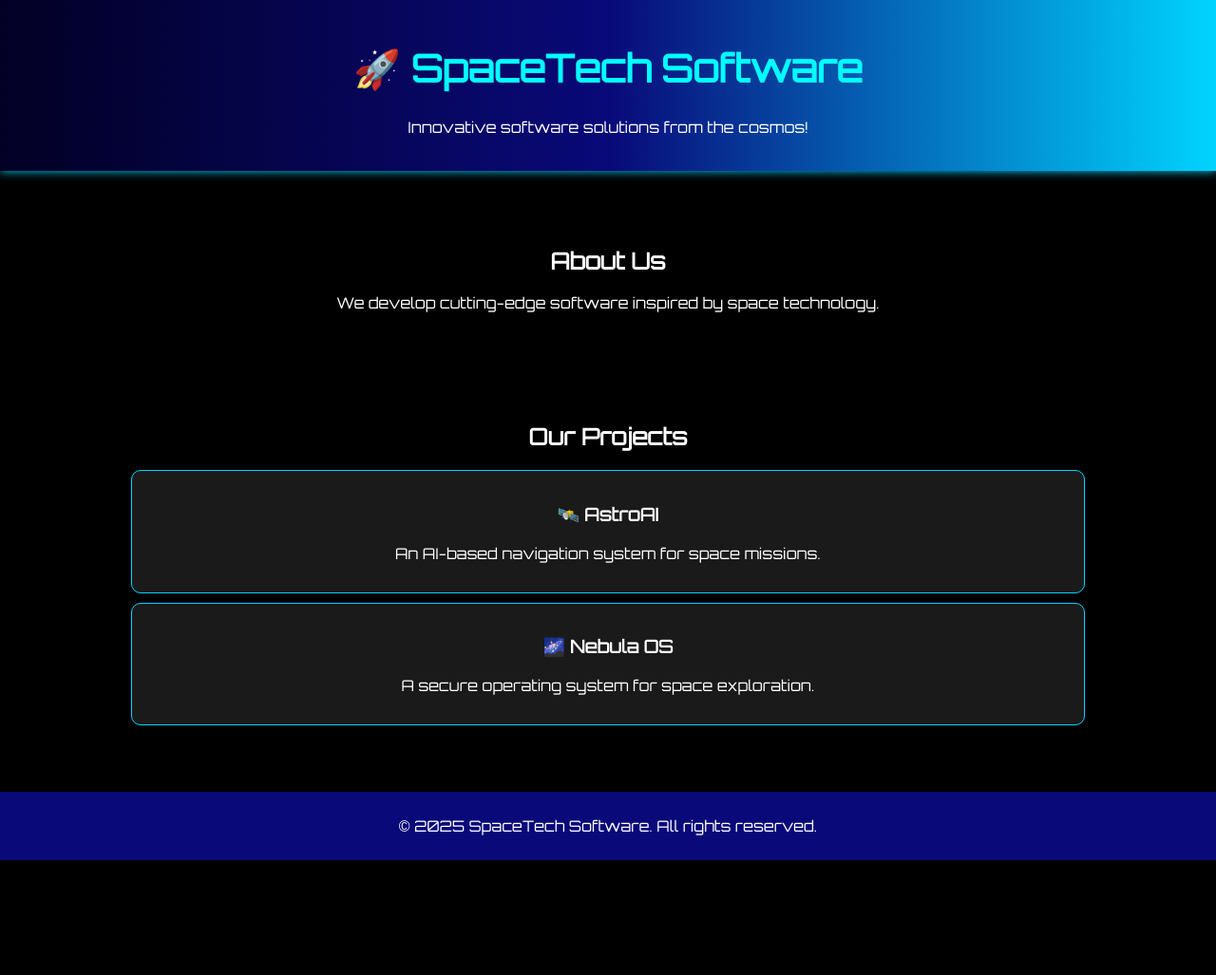
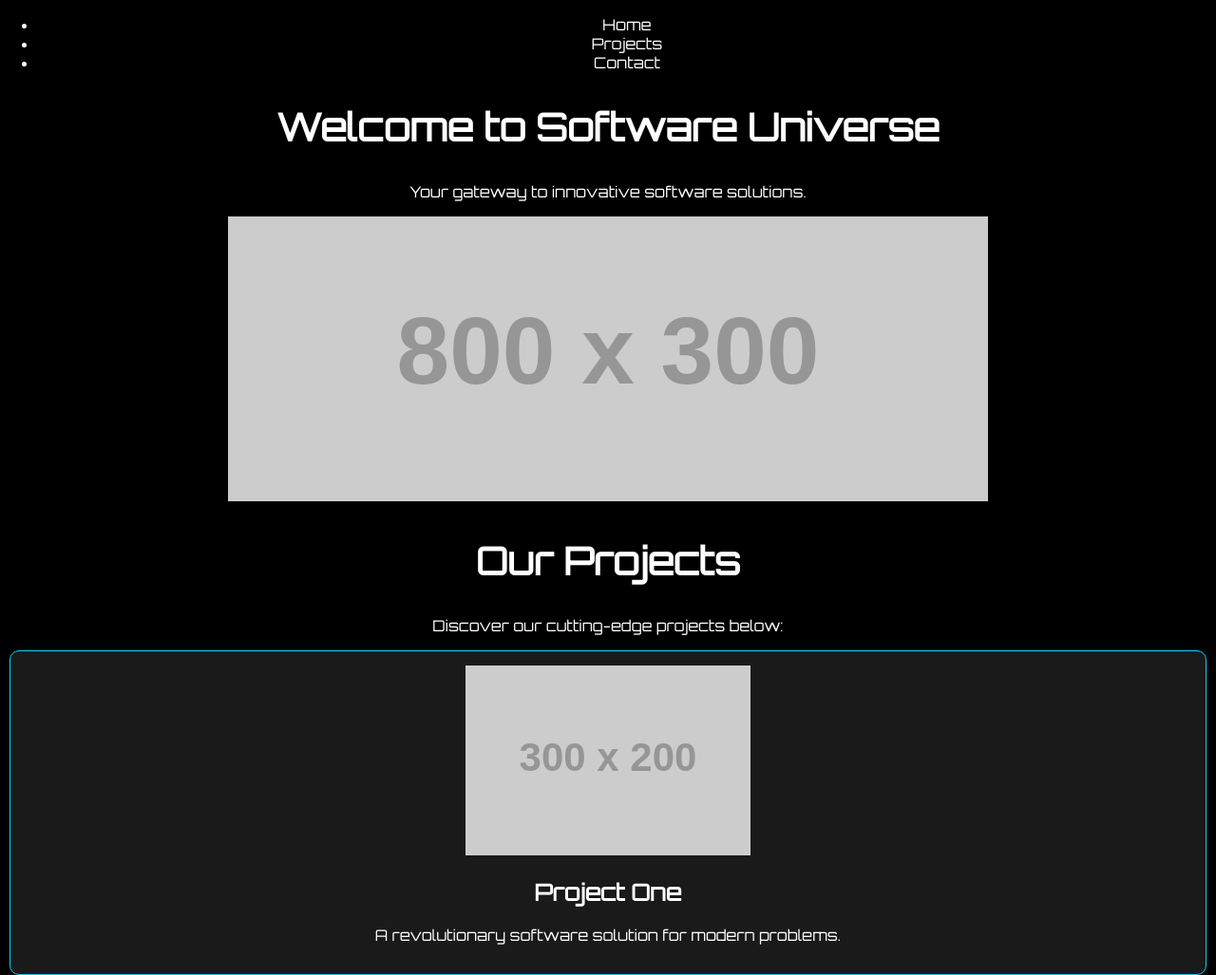
Before and after one commit to beytullahaltundal/beytullahaltundal.github.io, a plain HTML site: page index.html in a window 1280 px wide. Shown: the top 1027 px of the page at 95% size. Before the commit the page ends 906 px from the top, so only its background shows below. Drawn offline with Linux system fonts and the light colour scheme; placeholder pictures from the web are drawn by us.

Commit message:
Update index.html

```diff
--- a/index.html
+++ b/index.html
@@ -1,38 +1,56 @@
 <!DOCTYPE html>
 <html lang="en">
 <head>
-    <meta charset="UTF-8">
-    <meta name="viewport" content="width=device-width, initial-scale=1.0">
-    <title>SpaceTech Software</title>
-    <link rel="stylesheet" href="style.css">
+  <meta charset="UTF-8">
+  <meta name="viewport" content="width=device-width, initial-scale=1.0">
+  <title>Software Universe</title>
+  <link rel="stylesheet" href="style.css">
 </head>
 <body>
-    <header>
-        <h1>🚀 SpaceTech Software</h1>
-        <p>Innovative software solutions from the cosmos!</p>
-    </header>
+  <!-- Navigasyon Menüsü -->
+  <nav>
+    <ul class="nav-tabs">
+      <li data-tab="home" class="active">Home</li>
+      <li data-tab="projects">Projects</li>
+      <li data-tab="contact">Contact</li>
+    </ul>
+  </nav>
 
-    <section class="about">
-        <h2>About Us</h2>
-        <p>We develop cutting-edge software inspired by space technology.</p>
+  <!-- Sekmeli İçerik Alanı -->
+  <div class="tab-content">
+    <!-- Home Bölümü -->
+    <section id="home" class="tab active">
+      <h1>Welcome to Software Universe</h1>
+      <p>Your gateway to innovative software solutions.</p>
+      <img src="https://via.placeholder.com/800x300/000000/ffffff?text=Welcome+to+Software+Universe" alt="Welcome Image">
     </section>
 
-    <section class="projects">
-        <h2>Our Projects</h2>
+    <!-- Projects Bölümü -->
+    <section id="projects" class="tab">
+      <h1>Our Projects</h1>
+      <p>Discover our cutting-edge projects below:</p>
+      <div class="project-cards">
         <div class="project-card">
-            <h3>🛰️ AstroAI</h3>
-            <p>An AI-based navigation system for space missions.</p>
+          <img src="https://via.placeholder.com/300x200/000000/ffffff?text=Project+One" alt="Project One">
+          <h2>Project One</h2>
+          <p>A revolutionary software solution for modern problems.</p>
         </div>
         <div class="project-card">
-            <h3>🌌 Nebula OS</h3>
-            <p>A secure operating system for space exploration.</p>
+          <img src="https://via.placeholder.com/300x200/000000/ffffff?text=Project+Two" alt="Project Two">
+          <h2>Project Two</h2>
+          <p>Innovative approaches to enhance your digital experience.</p>
         </div>
+      </div>
     </section>
 
-    <footer>
-        <p>© 2025 SpaceTech Software. All rights reserved.</p>
-    </footer>
+    <!-- Contact Bölümü -->
+    <section id="contact" class="tab">
+      <h1>Contact Us</h1>
+      <p>Feel free to reach out for collaboration or inquiries.</p>
+      <p>Email: info@softwareuniverse.com</p>
+    </section>
+  </div>
 
-    <script src="script.js"></script>
+  <script src="script.js"></script>
 </body>
 </html>
```
